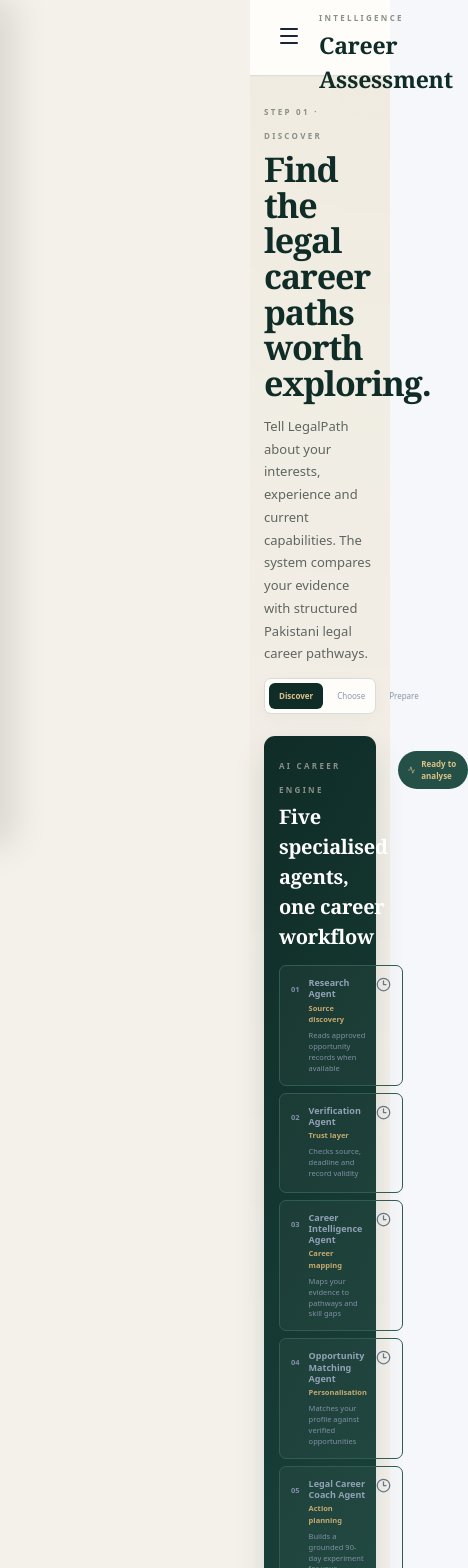
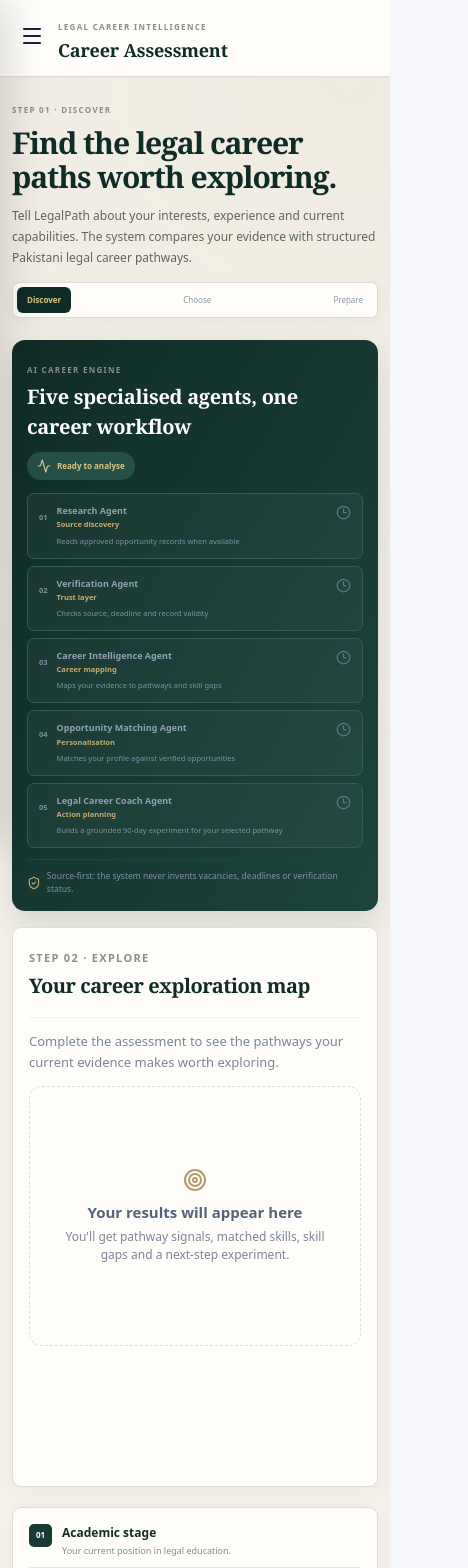
Before and after one commit to sobiamahnoork-glitch/LegalPath-Pakistan, a React (Vite) app: page / in a window 390 px wide. Shown: the top 1568 px of the page, 468 px wide, since content can reach past the window. Built offline with nearby package versions, Linux system fonts and the light colour scheme.

Commit message:
Fix responsive layout across mobile tablet and desktop

```diff
--- a/src/styles.css
+++ b/src/styles.css
@@ -379,3 +379,99 @@
  .content{padding:21px 14px 45px}.pageIntro h2{font-size:34px}
  .assessmentForm,.assessmentResult{padding:18px;border-radius:9px}.coachPage h2{font-size:38px}
 }
+
+
+/* Responsive hardening — preserve existing UI and functionality */
+html,body,#root{width:100%;min-width:0;overflow-x:hidden}
+img,svg{max-width:100%}
+button,input,select,textarea{max-width:100%}
+main{min-width:0}
+.content{width:100%;min-width:0}
+.assessmentGrid,.coachGrid,.bigGrid,.lower{min-width:0}
+.assessmentForm,.assessmentResult,.bigCard,.panel,.table,.coachForm,.coachAside{min-width:0}
+.hero,.assessmentIntro,.resultHeader,.roadmapHead{min-width:0}
+.heroCopy,.assessmentIntro>div,.resultHeader>div,.roadmapHead>div{min-width:0}
+.hero h2,.pageIntro h2,.coachPage h2,.resultHeader h3,.roadmapHead h4{overflow-wrap:anywhere}
+.pathCard h4,.bigCard h3{overflow-wrap:anywhere}
+.search input{min-width:0}
+
+@media (max-width:900px){
+  .side{width:min(82vw,300px);max-width:300px}
+  main{width:100%;margin-left:0}
+  header{min-height:72px;height:auto;padding:14px 18px}
+  .headerLeft{min-width:0}
+  .headerLeft>div{min-width:0}
+  .eyebrow+h1{white-space:normal;overflow-wrap:anywhere}
+  .headerStatus{display:none}
+  .content{padding:24px 18px 50px}
+  .hero{width:100%;min-height:0;padding:30px}
+  .heroCopy{width:100%}
+  .stats{grid-template-columns:repeat(2,minmax(0,1fr))}
+  .pathGrid{grid-template-columns:repeat(2,minmax(0,1fr))}
+  .bigGrid{grid-template-columns:repeat(2,minmax(0,1fr))}
+  .assessmentGrid{grid-template-columns:minmax(0,1fr)}
+  .assessmentResult{order:-1}
+  .coachGrid,.lower{grid-template-columns:minmax(0,1fr)}
+  .agentPipeline{grid-template-columns:repeat(2,minmax(0,1fr))}
+  .journey{overflow-x:auto;max-width:100%}
+  .journey span{flex:0 0 auto}
+  .mapTools{flex-wrap:wrap}
+  .search{min-width:0;width:100%}
+  .toolNote{width:100%;padding:0}
+}
+
+@media (max-width:620px){
+  .content{padding:18px 12px 38px}
+  header{padding:12px 14px}
+  .hamb{margin-right:8px}
+  .eyebrow{letter-spacing:1.3px}
+  .eyebrow+h1{font-size:18px}
+  .hero{padding:22px 18px;border-radius:14px}
+  .hero h2{font-size:30px;line-height:1.08;letter-spacing:-.8px}
+  .hero p{font-size:13px}
+  .actions{width:100%;gap:8px}
+  .actions>*{width:100%}
+  .stats{grid-template-columns:1fr 1fr;gap:8px}
+  .stat{padding:11px;gap:8px}
+  .statIcon{width:30px;height:30px;flex:0 0 30px}
+  .stat b{font-size:13px}
+  .stat span{font-size:9px}
+  .pathGrid,.bigGrid{grid-template-columns:1fr}
+  .pageIntro h2{font-size:30px;line-height:1.12}
+  .pageIntro p{font-size:12px}
+  .assessmentIntro{display:block}
+  .journey{margin-top:14px;width:100%}
+  .assessmentForm,.assessmentResult{padding:16px}
+  .agentStrip{padding:15px;border-radius:13px}
+  .agentStripHead{display:block}
+  .agentCount{display:inline-flex;margin-top:10px}
+  .agentPipeline{grid-template-columns:1fr}
+  .pipelineAgent{min-height:auto}
+  .formSection{margin-top:18px}
+  .rangeGrid{grid-template-columns:1fr!important}
+  .hypothesis{padding:14px!important}
+  .hypothesisTop{align-items:flex-start}
+  .signalGrid{grid-template-columns:1fr!important}
+  .resultHeader{display:block}
+  .liveBadge{margin-top:9px;display:inline-flex}
+  .roadmapHead{display:block}
+  .roadmapHead>span{display:inline-flex;margin-top:8px}
+  .roleList,.detailGrid{grid-template-columns:1fr}
+  .modalBack{padding:10px}
+  .modal{width:100%;max-height:92vh;padding:22px 16px}
+  .modal h2{font-size:27px;line-height:1.08}
+  .table{overflow-x:auto}
+}
+
+@media (min-width:901px) and (max-width:1180px){
+  .content{padding-left:24px;padding-right:24px}
+  .pathGrid{grid-template-columns:repeat(3,minmax(0,1fr))}
+  .hero{padding:34px}
+  .hero h2{font-size:40px}
+  .assessmentGrid{grid-template-columns:minmax(0,1fr)}
+  .assessmentResult{order:-1}
+}
+
+@media (min-width:1440px){
+  .content{max-width:1360px}
+}
```
